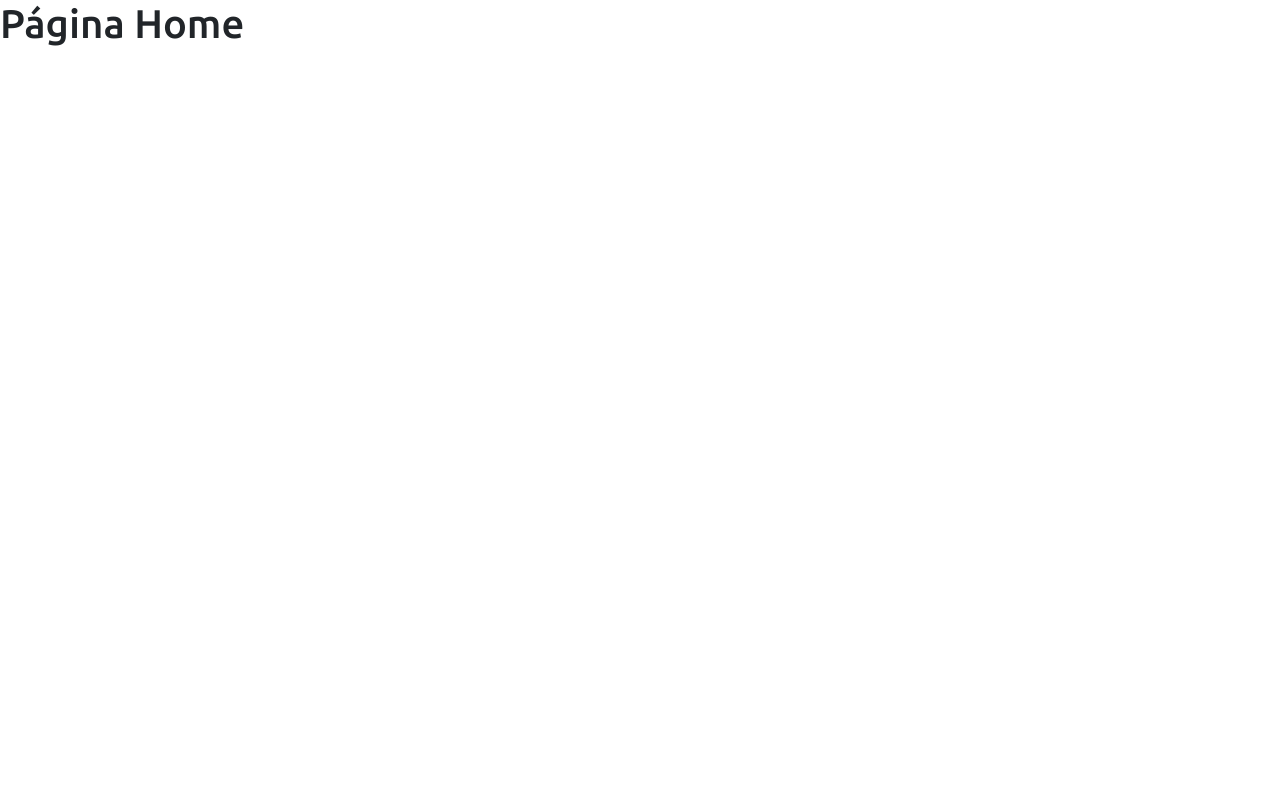
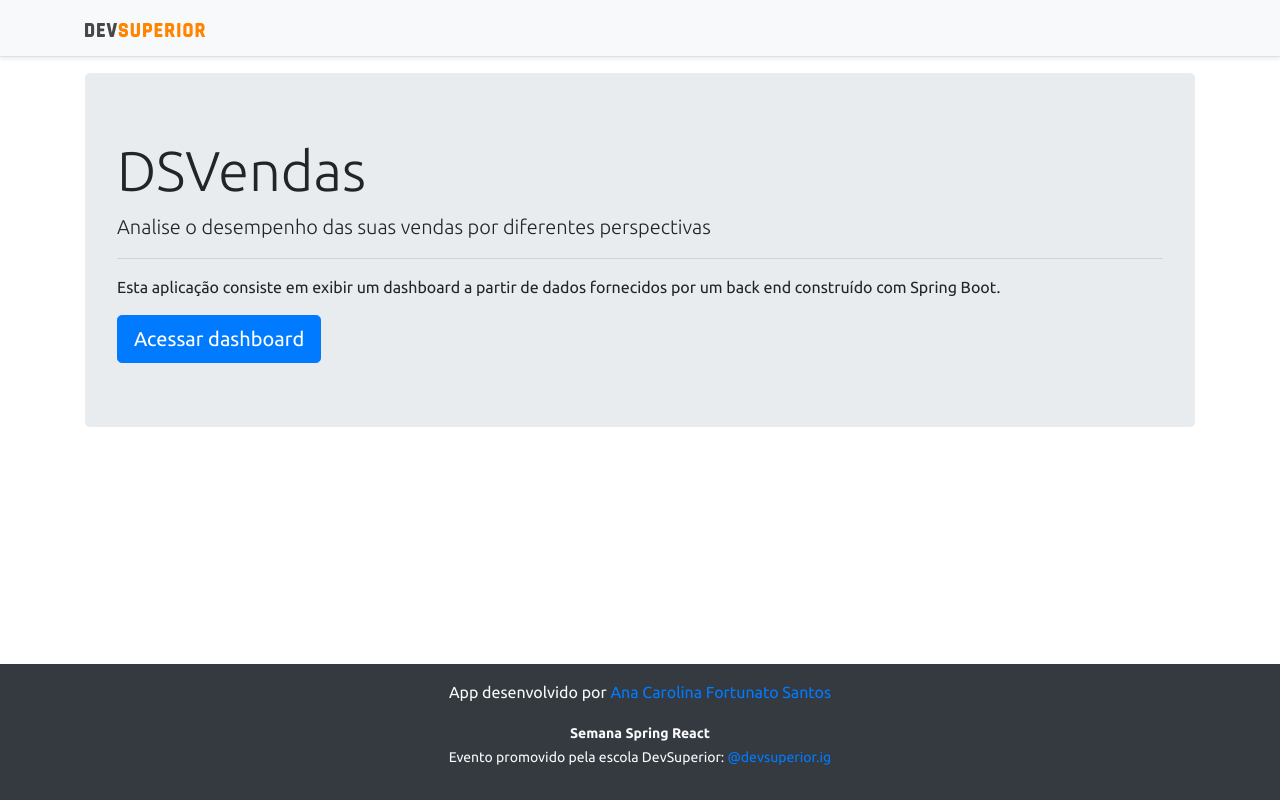
Before and after one commit to AnaCarolinaFortunato/DashBoard-de-Vendas-projeto-sds3, a React (Create React App) app in the folder frontend/: page / in a window 1280 px wide. Built offline with nearby package versions, Linux system fonts and the light colour scheme.

Commit message:
Home, navigation

```diff
--- a/frontend/src/components/NavBar/index.tsx
+++ b/frontend/src/components/NavBar/index.tsx
@@ -2,12 +2,15 @@
 
 
 import ImgDsDark from 'assets/img/ds-dark.svg'
+import { Link } from 'react-router-dom';
 const NavBar = () => {
     return (
         <div className="d-flex flex-column flex-md-row align-items-center p-3 px-md-4 mb-3 bg-light border-bottom shadow-sm">
         <div className="container">
           <nav className="my-2 my-md-0 mr-md-3">
+            <Link to="/">
             <img src={ImgDsDark} alt="DevSuperior" width="120" />
+            </Link>
           </nav>
         </div>
       </div>
--- a/frontend/src/pages/Home/index.tsx
+++ b/frontend/src/pages/Home/index.tsx
@@ -1,10 +1,30 @@
-import ImgDsDark from 'assets/img/ds-dark.svg'
+import ImgDsDark from "assets/img/ds-dark.svg";
+import Footer from "components/Footer";
+import NavBar from "components/NavBar";
+import { Link } from "react-router-dom";
 const Home = () => {
-    return (
-        <div>
-            <h1>Página Home</h1>
+  return (
+    <>
+      <NavBar />
+      <div className="container">
+        <div className="jumbotron">
+          <h1 className="display-4">DSVendas</h1>
+          <p className="lead">
+            Analise o desempenho das suas vendas por diferentes perspectivas
+          </p>
+          <hr />
+          <p>
+            Esta aplicação consiste em exibir um dashboard a partir de dados
+            fornecidos por um back end construído com Spring Boot.
+          </p>
+          <Link className="btn btn-primary btn-lg"to="/dashboard">
+              Acessar dashboard
+          </Link>
         </div>
-    );
-  }
+      </div>
+      <Footer />
+    </>
+  );
+};
 
-  export default Home;
+export default Home;
```
